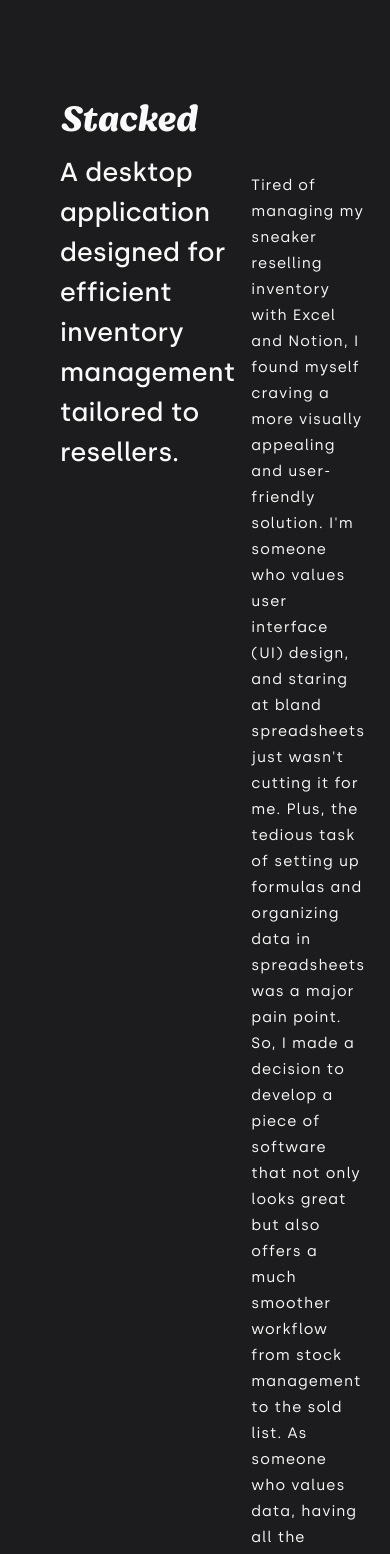
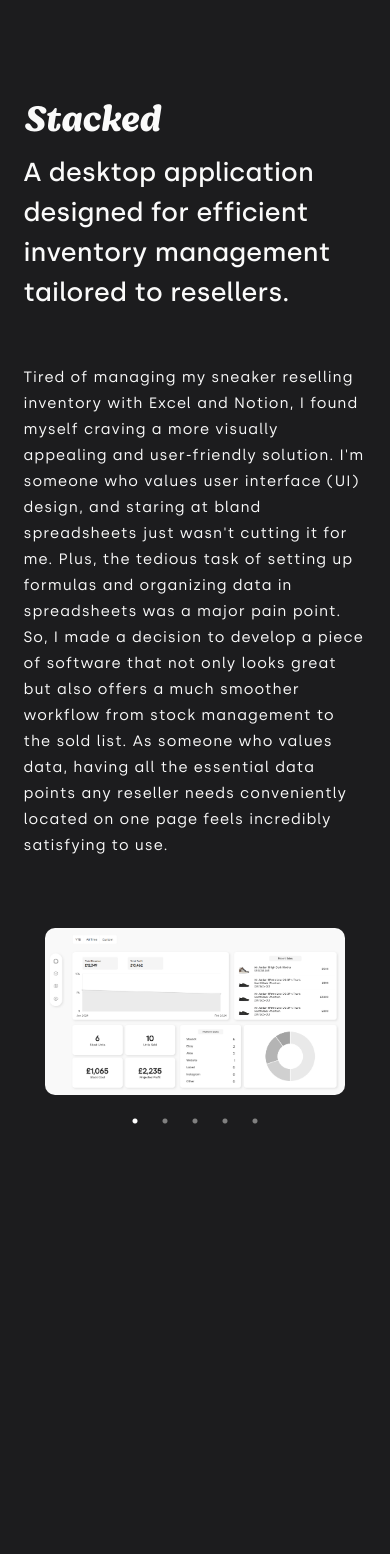
Before and after one commit to Michealebr/portfolio-front-end, a React (Create React App) app: page /AboutStacked in a window 390 px wide. Shown: the top 1554 px of the page. After the commit the page ends 1196 px from the top, so only its background shows below. Built offline with nearby package versions, Linux system fonts and the light colour scheme.

Commit message:
media commit

```diff
--- a/src/components/Body/CardComponents/LearningPath.css
+++ b/src/components/Body/CardComponents/LearningPath.css
@@ -25,7 +25,7 @@
   display: flex;
   text-align: left;
   align-items: center;
-  /* margin-bottom: 12px; */
+
 }
 .content-logo {
   display: flex;
--- a/src/pages/AboutProjectLayout.css
+++ b/src/pages/AboutProjectLayout.css
@@ -59,8 +59,6 @@ width: 500px;
     gap: 16px;
 
 }
-
-
 .project-title{
     font-size: 36px;
     font-family: "Moranga Bold";
@@ -77,41 +75,6 @@ width: 500px;
     margin-bottom: 16px;
 
 }
-.proj-grid-ctn{
-    max-width: 1200px;
-    max-height: 800px;
-}
-.proj-img-ctn{
-    display: grid;
-    grid-template-columns: repeat(4, auto);
-    grid-template-rows: repeat(2, auto);
-    column-gap: 20px;
-    row-gap: 10px;
-
-}
-.img1{
-    grid-column: 1/3;
-    grid-row: 1/2;
-}
-.img2{
-    grid-column: 3/4;
-    grid-row: 1/2;
-}
-.img3{
-    grid-column: 4/5;
-    grid-row: 1/3;
-}
-.img4{
-    grid-column: 1/3;
-    grid-row: 2/3;
-}
-.img5{
-    grid-column: 3/4;
-    grid-row: 2/3;
-}
-
-
-
 
 
 
@@ -174,23 +137,3 @@ border-radius: 10px;
     gap: 20px;
 
 }
-
-/* @media (max-width: 999px) { */
-    /* .img-container{
-        padding: 20px 0px;
-    } */
-
-/* } */
-@media (max-width: 1200px){
-    /* .proj-img-ctn{
-        max-width: 800px;
-}
-.proj-img-ctn{
-    display: grid;
-    grid-template-columns: repeat(4, auto);
-    grid-template-rows: repeat(2, auto);
-    column-gap: 20px;
-    row-gap: 10px;
-    max-width: 800px;
-} */
-}
--- a/src/pages/AboutProjectLayout.jsx
+++ b/src/pages/AboutProjectLayout.jsx
@@ -1,6 +1,7 @@
 import React, { useEffect } from "react";
 import "./AboutProjectLayout.css";
 import AnimatePage from "./AnimatePage";
+import "./PagesMediaQuries.css"
 
 const AboutProjectLayout = ({
   projectTitle,
--- /dev/null
+++ b/src/pages/PagesMediaQuries.css
@@ -0,0 +1,174 @@
+@media (max-width: 1200px){
+
+    .page-body-ctn {
+        max-width: 800px;
+    }
+    /* stacked */
+    .stacked-img-grid-ctn{
+        max-width: 800px !important;
+    }
+    .slick-slide img {
+        width: 550px !important;
+        height: 100% !important;
+    }
+    /* aestige */
+    .aestige-img-grid-ctn{
+        max-width: 800px !important;
+    }
+    /* personal site */
+    .personal-img-grid-ctn{
+        max-width: 800px !important;
+        grid-template-columns: repeat(4,auto) !important;
+        grid-template-rows: repeat(2, auto) !important;
+    }
+}
+
+@media (max-width: 800px){
+
+    .page-body-ctn {
+        max-width: 375px;
+        padding: 0px 32px !important;
+    }
+    /* stacked */
+    .stacked-img-grid-ctn{
+        max-width: 600px !important;
+        padding: 0px 32px 100px 32px;
+    }
+    .slick-slide img {
+
+        width: 400px !important;
+        height: 100% !important;
+    }
+    .proj-text-container {
+        display: grid;
+        grid-template-columns: 1fr ;
+        gap: 16px;
+    }
+    /* aestige */
+    .aestige-img-grid-ctn {
+        max-width: 375px !important;
+        grid-template-columns: repeat(2, auto) !important;
+        grid-template-rows: repeat(4, auto) !important;
+    }
+    .a-img1{
+        grid-column: 1/3;
+        grid-row: 1/2;
+    }
+    .a-img2{
+        grid-column: 1/2 !important;
+        grid-row: 3/4 !important;
+    }
+    .a-img3{
+        grid-column: 2/3 !important;
+        grid-row: 3/5 !important;
+    }
+    .a-img4{
+        grid-column: 1/3 !important;
+        grid-row: 2/3 !important;
+    }
+    .a-img5{
+        grid-column: 1/2 !important;
+        grid-row: 4/5 !important;
+    }
+
+        /* personal site */
+        .personal-img-grid-ctn{
+            max-width: 375px !important;
+        grid-template-columns: repeat(2,auto) !important;
+        grid-template-rows: repeat(4, auto) !important;
+        }
+        .p-img1{
+            grid-column: 1/2 !important;
+            grid-row: 3/5 !important;
+
+        }
+        .p-img2{
+            grid-column: 2/3 !important;
+            grid-row: 3/5 !important;
+        }
+        .p-img3{
+
+            grid-column: 1/3;
+            grid-row: 2/3;
+        }
+        .p-img4{
+
+            grid-column: 1/3;
+            grid-row: 1/2;
+        }
+
+}
+@media (max-width: 600px){
+    .page-body-ctn {
+        max-width: 375px;
+        padding: 0px 16px !important;
+    }
+    /* stacked */
+    .slick-next{
+        display: none !important;
+    }
+    .slick-prev{
+        display: none !important;
+    }
+
+    .stacked-img-grid-ctn{
+        max-width: 600px !important;
+        padding: 0px 16px 100px 16px !important;
+    }
+    .slick-slide img {
+
+        width: 430px !important;
+        height: 100% !important;
+    }
+}
+
+@media (max-width: 530px){
+
+    /* stacked */
+    .stacked-img-grid-ctn{
+        max-width: 500px !important;
+        padding: 0px 8px 100px 8px !important;
+
+    }
+    .slick-slide img {
+
+        width: 370px !important;
+        height: 100% !important;
+    }
+
+}
+
+
+@media (max-width: 470px){
+
+    /* stacked */
+    .stacked-img-grid-ctn{
+        max-width: 100% !important;
+    }
+    .slick-slide img {
+
+        width: 350px !important;
+        height: 100% !important;
+    }
+}
+
+@media (max-width: 450px){
+
+    /* stacked */
+
+    .slick-slide img {
+
+        width: 330px !important;
+        height: 100% !important;
+    }
+}
+@media (max-width: 410px){
+
+    /* stacked */
+
+    .slick-slide img {
+
+        width: 300px !important;
+        height: 100% !important;
+    }
+}
--- a/src/pages/PersonalSite.jsx
+++ b/src/pages/PersonalSite.jsx
@@ -1,7 +1,7 @@
 import React from 'react'
 import AboutProjectLayout from "./AboutProjectLayout"
 import "./PersonalSite.css"
-
+import "./PagesMediaQuries.css"
 const PersonalSite = () => {
   return (
     <div>
--- a/src/pages/Stacked.jsx
+++ b/src/pages/Stacked.jsx
@@ -4,7 +4,7 @@ import "./stacked.css";
 import Slider from 'react-slick';
 import 'slick-carousel/slick/slick.css';
 import 'slick-carousel/slick/slick-theme.css';
-
+import "./PagesMediaQuries.css"
 // Define the ImageSwiper component outside of the Stacked component
 const ImageSwiper = ({ images }) => {
     const settings = {
--- a/src/pages/stacked.css
+++ b/src/pages/stacked.css
@@ -1,25 +1,17 @@
-/* .stacked-img-grid-ctn{
-    max-width: 1200px;
-    margin: auto;
-    display: grid;
-    grid-template-columns: repeat(4,269px);
-    grid-template-rows: repeat(2, 300px);
-    column-gap: 20px;
-    row-gap: 23px;
-    padding: 0 32px;
 
-} */
 .stacked-img-grid-ctn{
     max-width: 1200px;
     margin: auto;
-    padding: 0 32px;
+    padding: 0 60px;
     padding-bottom: 100px;
-
+    border: none !important;
 }
 .slick-slide img {
     display: block;
     height: 500px;
     border-radius: 10px;
+    outline: none !important;
+    border: none !important;
 }
 
 .swiper-slide {
@@ -27,12 +19,20 @@
     justify-content: center;
     align-items: center;
     height: 100%; /* Adjust this value as needed */
+    outline: none !important;
+    border: none !important;
 }
+
+.slick-slide div:focus-visible{
+     outline: none !important;
+}
+
 
 .slick-initialized .slick-slide {
 
     display: flex !important;
     justify-content: center;
+    outline: none !important;
 }
 
 .swiper-slide {
```
Also changed, not shown: src/pages/Aestige.jsx (+1 -10 lines).
